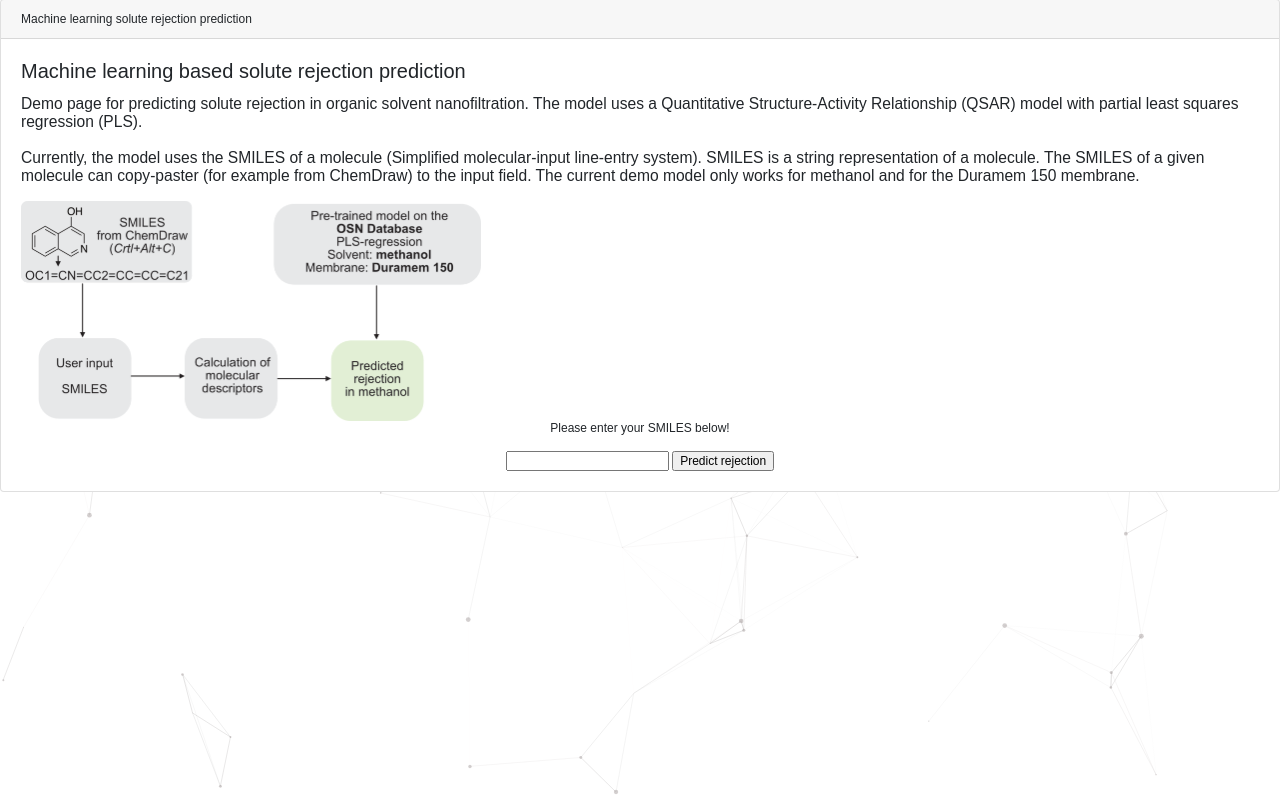
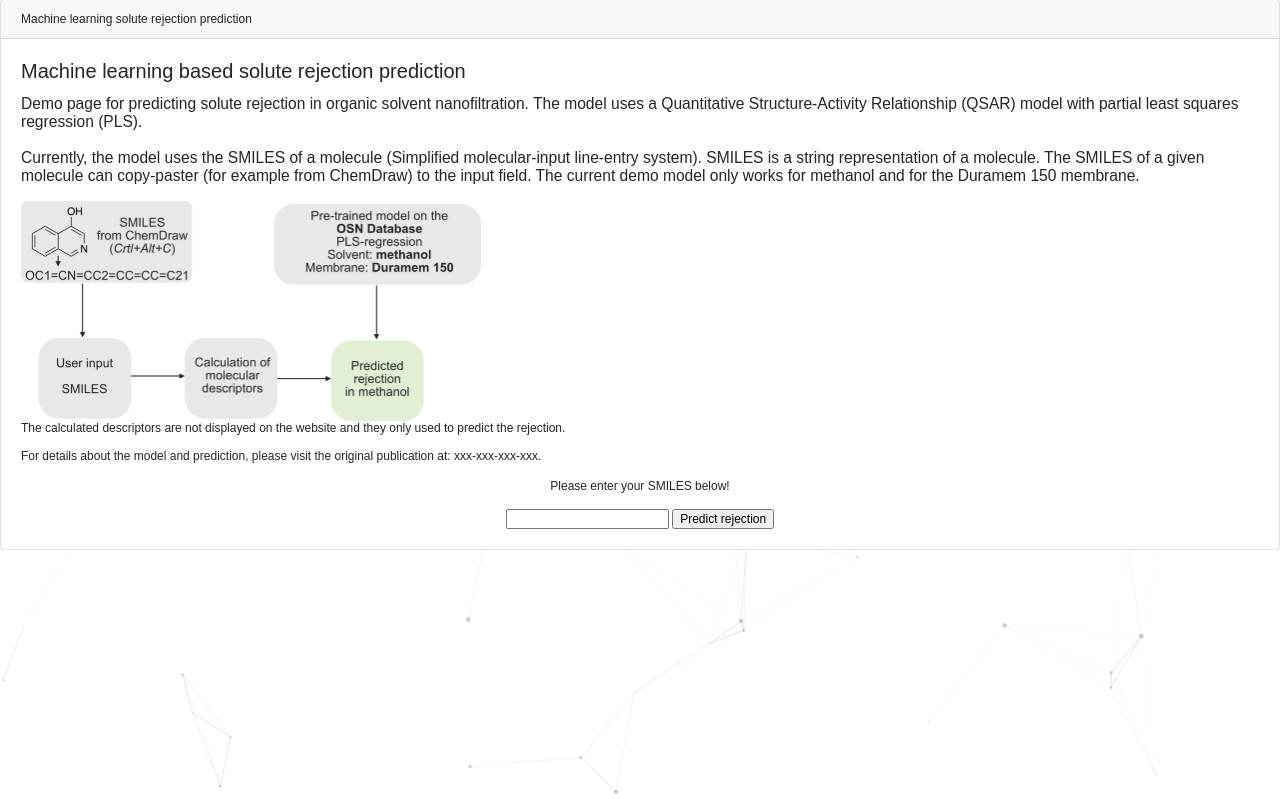
Before and after one commit to ignaczgerg/osn-database, a Flask app: page /pls-prediction in a window 1280 px wide. Shown: the part 50-849 px from the top of the page. Run offline with Flask 2, Linux system fonts and the light colour scheme; some libraries are stand-ins or nearby versions.

Commit message:
PLS model update

```diff
--- a/templates/pls-prediction.html
+++ b/templates/pls-prediction.html
@@ -22,7 +22,10 @@ Solute rejection prediction
         The current demo model only works for methanol and for the Duramem 150 membrane.
         </p>
         <img class="pls_model_image" src="/static/pls-model.png" alt="Card image cap" width="460" height="220">
-
+        <p>
+            The calculated descriptors are not displayed on the website and they only used to predict the rejection.<br></br>
+            For details about the model and prediction, please visit the original publication at: xxx-xxx-xxx-xxx.
+        </p>
         <div class="content">
             {% if tasks|length < 1 %}
             <p style="text-align: center">Please enter your SMILES below!</p>
```
